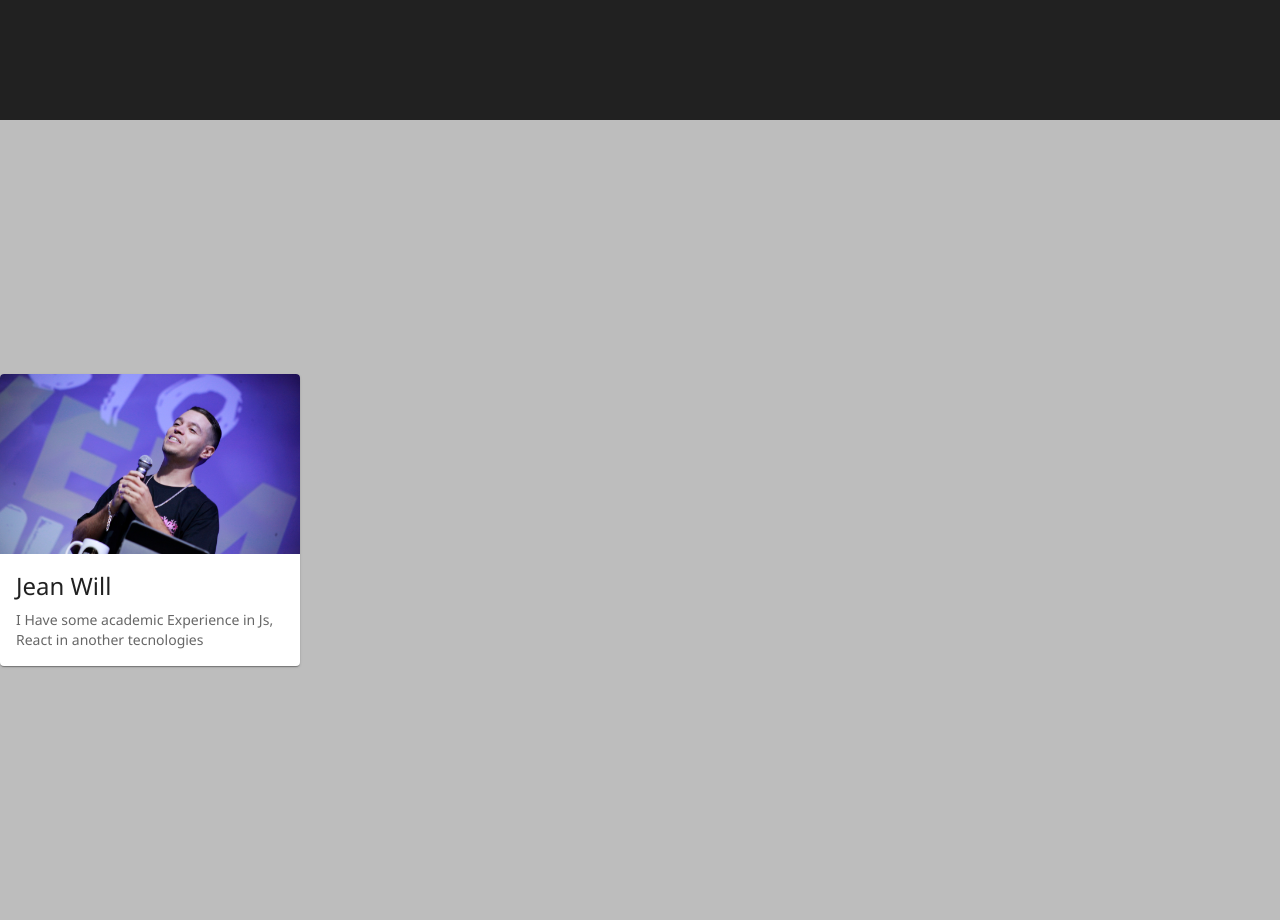
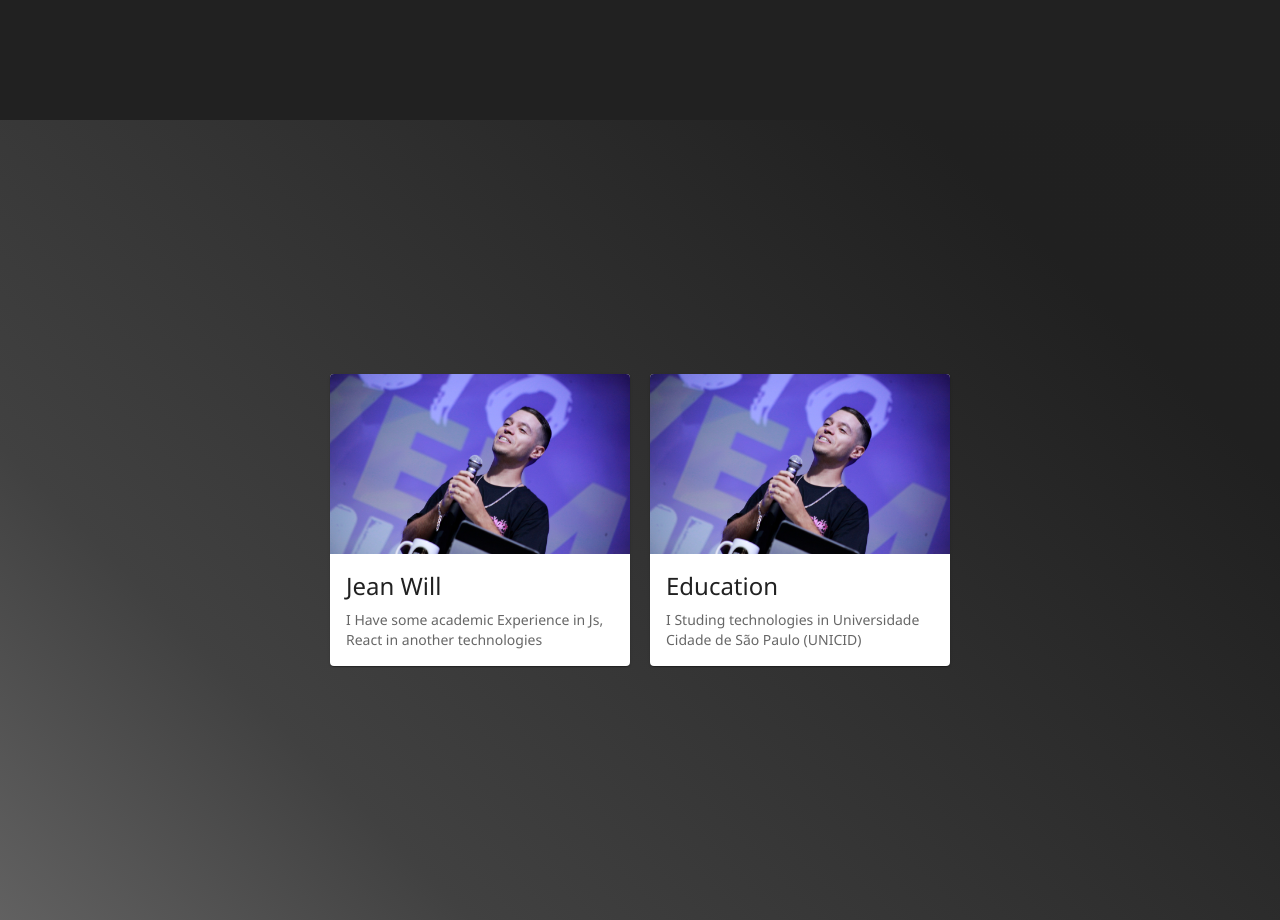
Before and after one commit to Jean-Will/my-portfolio, a React (Vite) app: page / in a window 1280 px wide. Shown: the part 680-1600 px from the top of the page. Built offline with nearby package versions, Linux system fonts and the light colour scheme.

Commit message:
confg css pag about

```diff
--- a/src/Pages/Home/Sections/About/About.css
+++ b/src/Pages/Home/Sections/About/About.css
@@ -1,19 +1,45 @@
-*{
-    margin: 0;
-    padding: 0;
-    box-sizing: border-box;
-}
+.container {
+    display: flex;
+    justify-content: center;
+    align-items: center;
+    height: 100vh;
+    gap: 20px;
+    margin-top: 0px;
+    background: linear-gradient(45deg,#bbbbbb , #aaaaaa, #969595, #414141 ,#202020 , #212121);
+    background-size: 300% 300%;
+    animation: gradientAnimation 15s  ease infinite ;
+  }
 
+  @keyframes gradientAnimation {
+    0% {
+      background-position: 0% 50%;
+    }
+    50% {
+        background-position: 100% 50%;
+    }
+    100% {
+      background-position: 0% 50%;
+    }
+  }
 
+  .card {
+    display: flex;
+    flex-direction: column;
+    justify-content: center;
+    align-items: center;
+    padding: 20px;
+    border: 1px solid #ccc;
+    border-radius: 10px;
+    background-color: white;
+  }
 
-.container{
-    width: 100%;
+  .avatar {
+    width: 100px;
+    height: 100px;
+    border-radius: 50%;
+    margin-bottom: 20px;
+  }
 
-
-}
-
-
-.elemento{
-
-    transition-timing-function: ease;
-}
+  .card-content {
+    text-align: center;
+  }
--- a/src/Pages/Home/Sections/About/About.tsx
+++ b/src/Pages/Home/Sections/About/About.tsx
@@ -1,67 +1,54 @@
-import { Typography,styled } from "@mui/material";
+import { Typography, Card, CardActionArea, CardMedia, CardContent } from "@mui/material";
 import Avatar from "../../../../assets/Images/avatar.jpg";
+import "./About.css";
 
-
-
-import Card from '@mui/material/Card';
-import CardContent from '@mui/material/CardContent';
-import CardMedia from '@mui/material/CardMedia';
-import { CardActionArea } from '@mui/material';
-
-
-
-
-const About= () => {
-
-
-  const StyledAbout = styled("div")(({ theme }) => ({
-    backgroundColor: theme.palette.secondary.main,
-    height: "100vh",
-    display: "flex",
-    alignItems: "center",
-    [theme.breakpoints.up("xs")]: {
-      //<=mobile
-      paddingTop: "0px",
-    },
-    [theme.breakpoints.up("md")]: {
-      //=> mobile
-    },
-  }));
-
-
-
+const About = () => {
   return (
     <>
-      <StyledAbout>
       <div className="container">
-        <div className="elemento" >
-        <Card sx={{ maxWidth: 300,  }}>
+        <div className="elemento card-animation">
+          <Card sx={{ maxWidth: 300 }}>
             <CardActionArea>
               <CardMedia
                 component="img"
                 height="180"
-          src={Avatar}/>
-
+                image={Avatar}
+                alt="Avatar"
+              />
               <CardContent>
                 <Typography gutterBottom variant="h5" component="div">
                   Jean Will
                 </Typography>
                 <Typography variant="body2" color="text.secondary">
-            I Have some academic Experience in Js, React in another tecnologies
+                  I Have some academic Experience in Js, React in another technologies
                 </Typography>
               </CardContent>
             </CardActionArea>
           </Card>
-
-
+        </div>
+        <div className="elemento card-animation">
+          <Card sx={{ maxWidth: 300 }}>
+            <CardActionArea>
+              <CardMedia
+                component="img"
+                height="180"
+                image={Avatar}
+                alt="Avatar"
+              />
+              <CardContent>
+                <Typography gutterBottom variant="h5" component="div">
+                  Education
+                </Typography>
+                <Typography variant="body2" color="text.secondary">
+                  I Studing technologies in Universidade Cidade de São Paulo (UNICID)
+                </Typography>
+              </CardContent>
+            </CardActionArea>
+          </Card>
         </div>
       </div>
+    </>
+  );
+};
 
-      </StyledAbout>
-
-
-
-      </>
-    )
-  }
 export default About;
```
Lines whose indentation alone changed are shown as unchanged.
